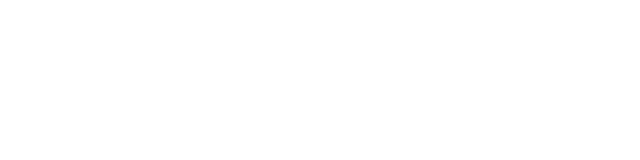
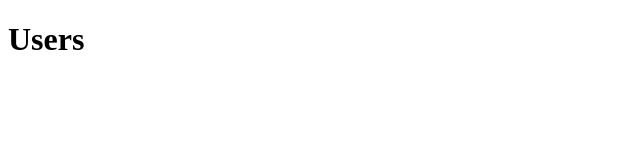
Before and after one commit to renanbrenovital/contact-list, a Vue app: page / in a window 1280 px wide. Shown: the top 160 px of the page, without its empty margins (0-640 px from the left). Built offline with nearby package versions, Linux system fonts and the light colour scheme.

Commit message:
create UserList component

```diff
--- a/src/App.vue
+++ b/src/App.vue
@@ -1,13 +1,17 @@
 <template>
   <div id="app">
+    <UserList />
   </div>
 </template>
 
 <script>
+import UserList from './components/UserList.vue'
 
 export default {
   name: 'App',
-  components: {}
+  components: {
+    UserList
+  }
 }
 </script>
 
--- /dev/null
+++ b/src/components/UserList.vue
@@ -0,0 +1,12 @@
+<template>
+    <h1>Users</h1>
+</template>
+
+<script>
+export default {
+  name: 'UserList',
+}
+</script>
+
+<style scoped>
+</style>
```
